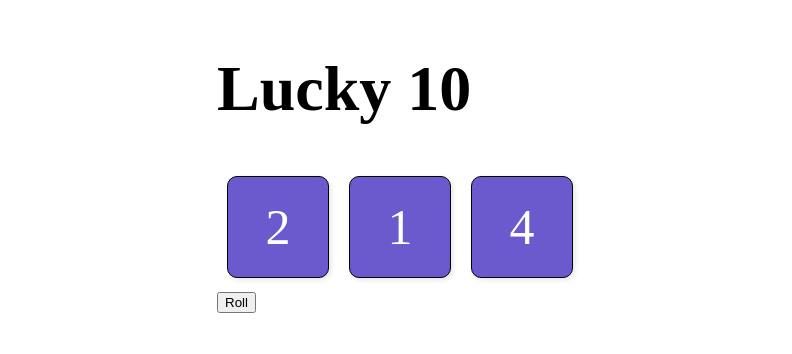
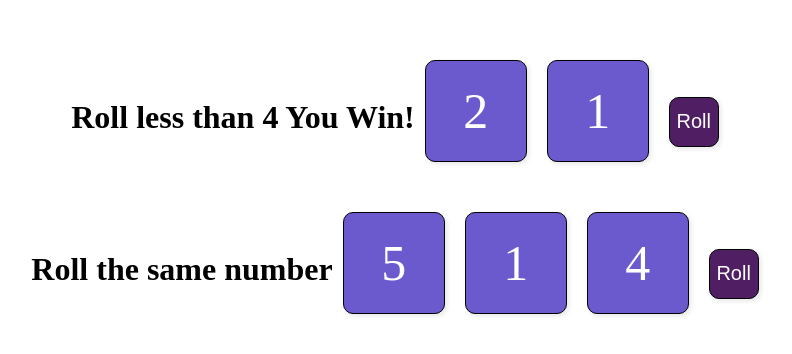
Before and after one commit to theriakhurana/Learning-React, a React (Create React App) app: page / in a window 1280 px wide. Shown: the part 246-600 px from the top of the page, without its empty margins (240-1032 px from the left). Built offline with nearby package versions, Linux system fonts and the light colour scheme.

Commit message:
Added 2 functionalities of dice game

```diff
--- a/src/App.js
+++ b/src/App.js
@@ -1,5 +1,6 @@
 import "./App.css";
 import LuckyN from "./LuckyN";
+import { sum } from "./utils";
 // import Counter from "./Counter";
 // import Dumbo from "./Dumbo";
 // import ScoreKeeper from "./ScoreKeeper";
@@ -7,6 +8,15 @@ import LuckyN from "./LuckyN";
 // import Dice from "./Dice";
 // import Die from "./Die";
 //import LuckyN from "./LuckyN";
+
+function lessThan4(dice){
+  return sum(dice) < 4;
+}
+
+function allSameValue(dice){
+  return dice.every((v) => v === dice[0]);
+}
+
 function App() {
   return (
     <div className="App">
@@ -21,7 +31,9 @@ function App() {
       <Dice dice={[1,2,4,1]} /> */}
       {/* <ScoreKeeper numPlayers={3} target={3} /> */}
 
-      <LuckyN numDice={3} goal={10} />
+      <LuckyN numDice={2} winCheck={lessThan4} title="Roll less than 4"/>
+      <LuckyN numDice={3} winCheck={allSameValue} title="Roll the same number"/>
+
     </div>
   );
 }
--- a/src/LuckyN.jsx
+++ b/src/LuckyN.jsx
@@ -1,17 +1,21 @@
 import { useState } from "react";
 import { getRolls, sum } from "./utils";
 import Dice from "./Dice";
+import "./die.css";
+
 //props: num, goal
 //state: dice array
 // event: roll button
-export default function LuckyN({numDice = 2, goal = 7}) {
+
+export default function LuckyN({ title= "Dice Game", numDice = 2, winCheck }) {
   const [dice, setDice] = useState(getRolls(numDice));
-  const isWinner = sum(dice) === goal;
+  const isWinner = winCheck(dice);
   const roll = () => setDice(getRolls(numDice));
   return (
     <main className="LuckyN">
-      <h1>Lucky {goal} {isWinner && "You Win!"}</h1>
+      <h1>{title} {isWinner && "You Win!"}</h1>
       <Dice dice={dice} />
+      {/* state flows down as props */}
       <button onClick={roll}>Roll</button>
     </main>
   );
--- a/src/die.css
+++ b/src/die.css
@@ -20,3 +20,28 @@
     justify-content: center;
     margin-top: 50px;
 }
+
+.LuckyN{
+    width: 100%;
+    height: 40%;
+    display: flex;
+    font-size: medium;
+    align-items:baseline;
+    justify-content: center;
+}
+
+.LuckyN button{
+    display: inline-block;
+    width: 50px;
+    height: 50px;
+    border: 1px solid black;
+    margin: 0 10px;
+    font-size: 20px;
+    text-align: center;
+    color: white;
+    background-color: rgb(80, 31, 99);
+    border-radius: 10px;
+    box-shadow: 2px 2px 5px rgba(0,0,0,0.1);
+    cursor: pointer;
+    transition: transform 0.3s;
+}
```
